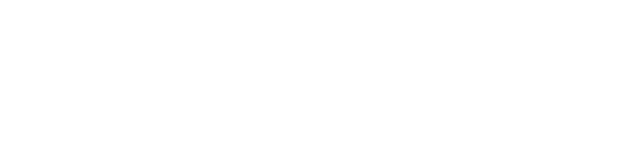
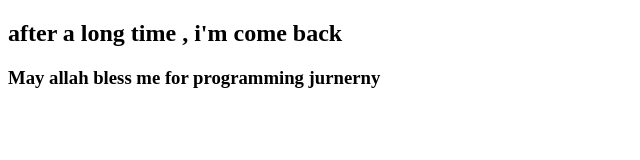
Before and after one commit to wizardimran/after-long-time, a plain HTML site: page index.html in a window 1280 px wide. Shown: the whole page, without its empty margins (0-640 px from the left). Drawn offline with Linux system fonts and the light colour scheme.

Commit message:
h2 and h3 heading added

```diff
--- a/index.html
+++ b/index.html
@@ -7,6 +7,7 @@
     <title>Document</title>
 </head>
 <body>
-
+    <h2>after a long time , i'm come back</h2>
+    <h3>May allah bless me for programming jurnerny  </h3>
 </body>
 </html>
```
